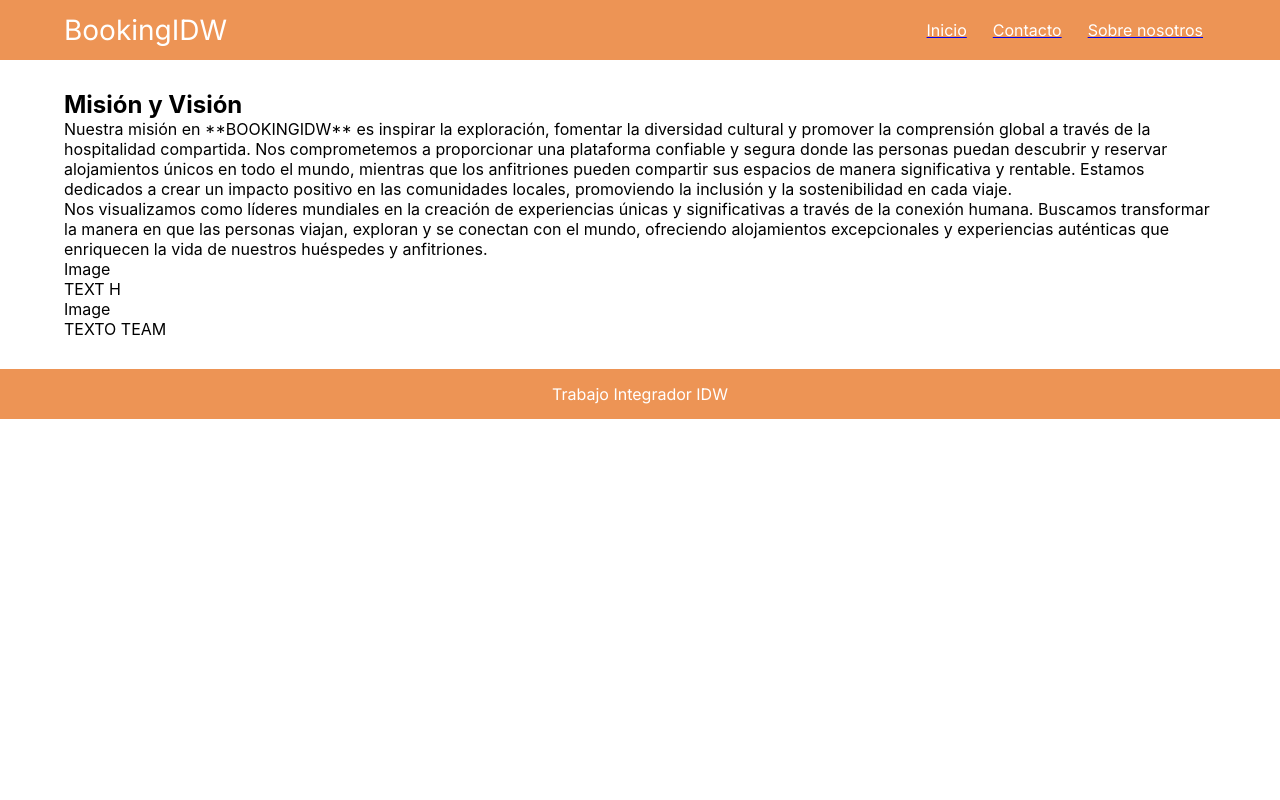
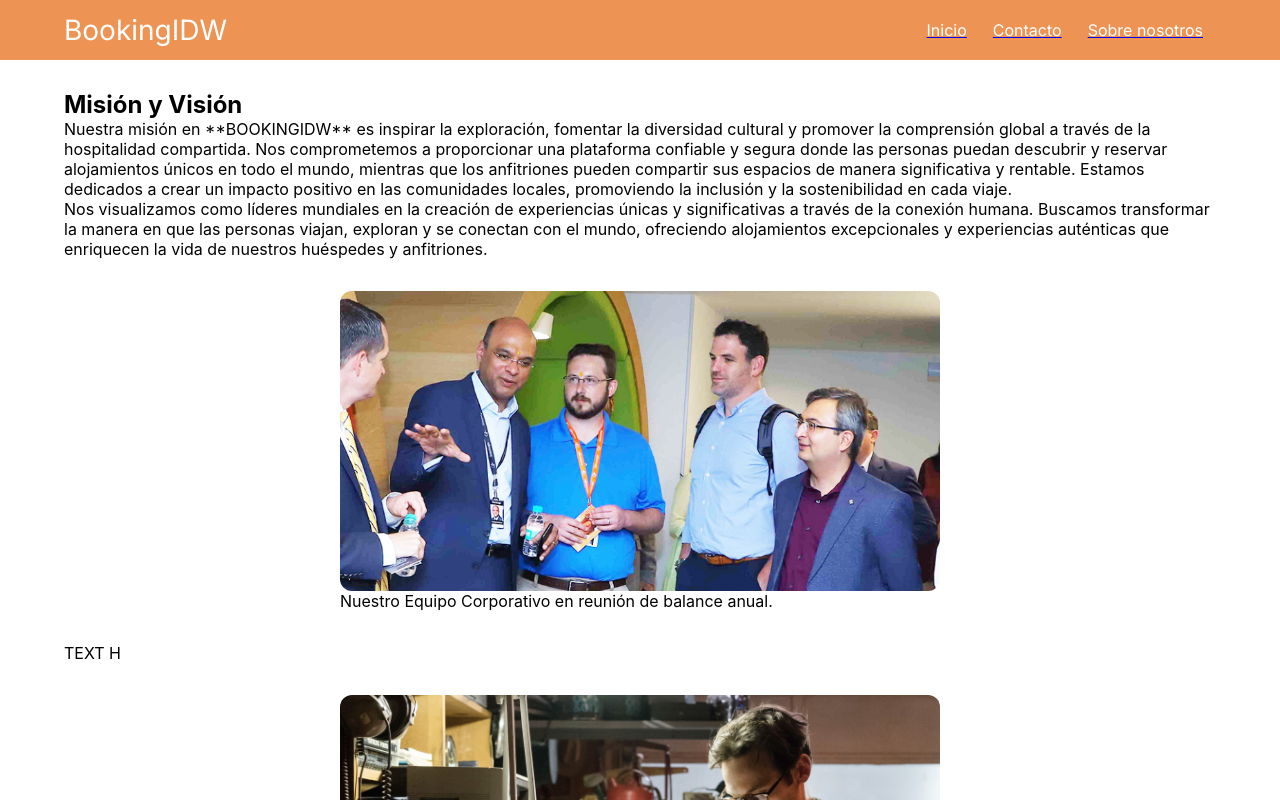
Before and after one commit to fmolinadev/tp-integrador-idw, a React (Create React App) app: page /about in a window 1280 px wide. Shown: the top 800 px of the page. Built offline with nearby package versions, Linux system fonts and the light colour scheme.

Commit message:
feat: Se agrego el componente de visualizar imagenes

```diff
--- a/src/pages/About/components/ImageView.jsx
+++ b/src/pages/About/components/ImageView.jsx
@@ -1,4 +1,15 @@
-function ImageView() {
-    return <p>Image</p>
+import PropTypes from 'prop-types';
+import styles from "../about.module.css";
+
+const {image_container}=styles
+
+function ImageView({legend,placeImage}) {
+    return (<div className={image_container}>
+        <figure><img src= {placeImage} alt="team"/>
+        <legend>{legend} </legend></figure>
+    </div>)
 }
+ImageView.propTypes = {
+    legend: PropTypes.string, placeImage: PropTypes.string,
+  };
 export default ImageView
```
